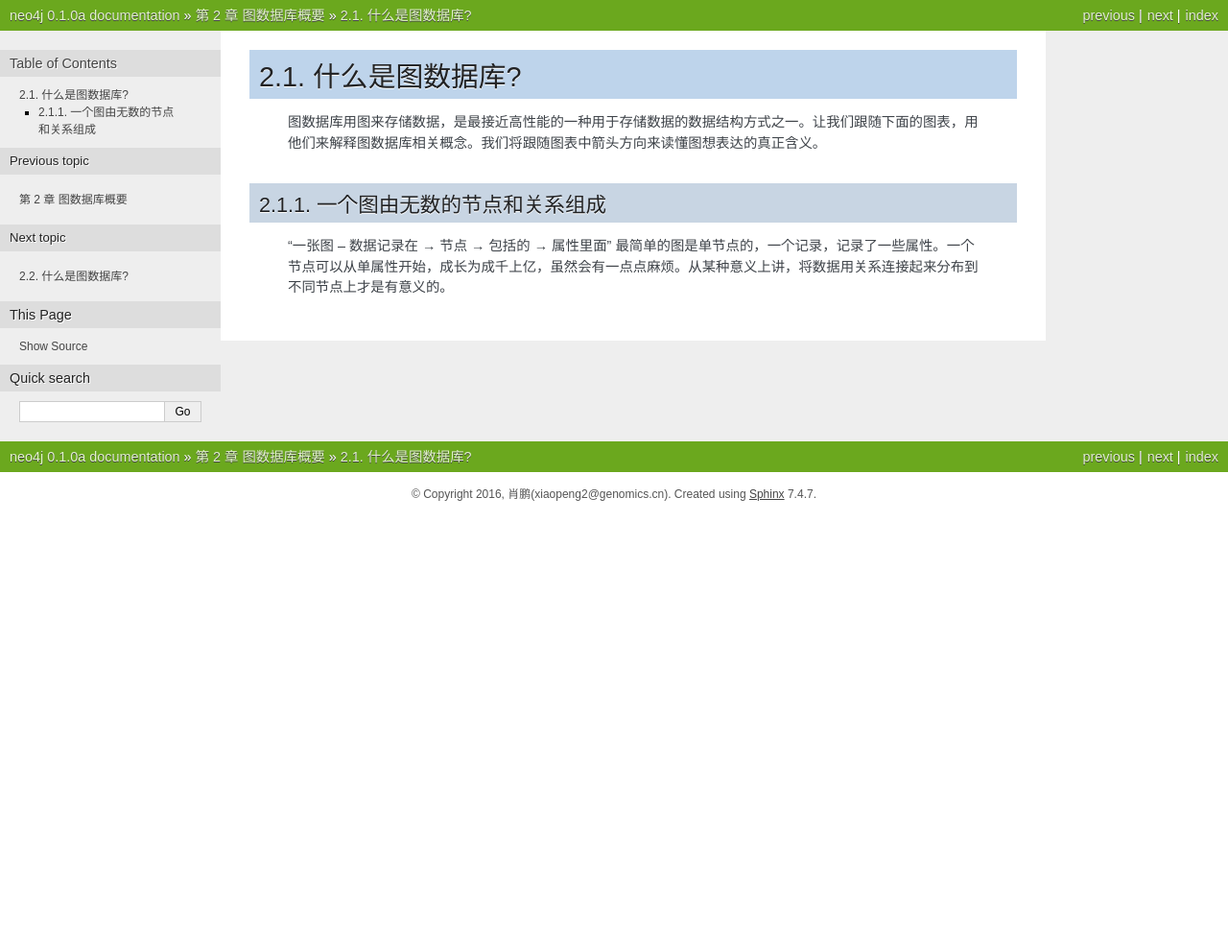
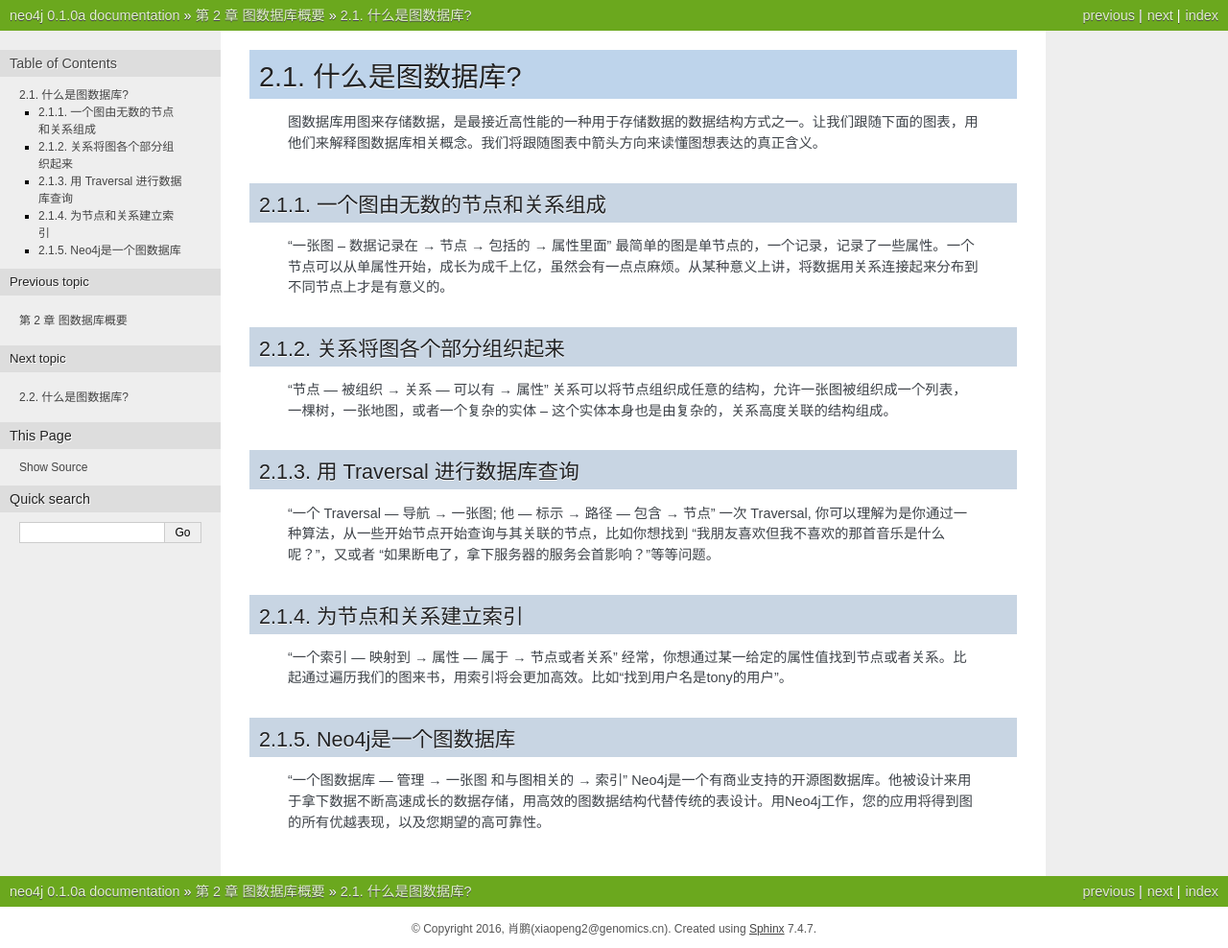
Before and after one commit to PaddyXiao/neo4j-docs, a Sphinx documentation site: the page built from docs/source/chapter2/chapter2_1.rst, in a window 1280 px wide. Shown: the whole page at 96% size. Built offline with Sphinx 7.4.7, drawn with Linux system fonts in a browser that asks for light colours; before the commit the page ends 900 px from its top, so only the background shows below that.

Commit message:
add chapter2-1-5

```diff
--- a/docs/source/chapter2/chapter2_1.rst
+++ b/docs/source/chapter2/chapter2_1.rst
@@ -10,4 +10,34 @@
     “一张图 – 数据记录在 → 节点 → 包括的 → 属性里面”
     最简单的图是单节点的，一个记录，记录了一些属性。一个节点可以从单属性开始，成长为成千上亿，虽然会有一点点麻烦。从某种意义上讲，将数据用关系连接起来分布到不同节点上才是有意义的。
 
-    .. image:
+    .. image: https://github.com/PaddyXiao/neo4j-docs/blob/master/docs/images/graphdb-gve.svg.png?raw=true
+
+2.1.2. 关系将图各个部分组织起来
+------------------------------
+
+    “节点 — 被组织 → 关系 — 可以有 → 属性”
+    关系可以将节点组织成任意的结构，允许一张图被组织成一个列表，一棵树，一张地图，或者一个复杂的实体 – 这个实体本身也是由复杂的，关系高度关联的结构组成。
+
+2.1.3. 用 Traversal 进行数据库查询
+---------------------------------
+
+    “一个 Traversal — 导航 → 一张图; 他 — 标示 → 路径 — 包含 → 节点”
+    一次 Traversal, 你可以理解为是你通过一种算法，从一些开始节点开始查询与其关联的节点，比如你想找到 “我朋友喜欢但我不喜欢的那首音乐是什么呢？”，又或者 “如果断电了，拿下服务器的服务会首影响？”等等问题。
+
+    .. image: https://github.com/PaddyXiao/neo4j-docs/blob/master/docs/images/graphdb-traversal.svg.png?raw=true
+
+2.1.4. 为节点和关系建立索引
+---------------------------
+
+    “一个索引 — 映射到 → 属性 — 属于 → 节点或者关系”
+    经常，你想通过某一给定的属性值找到节点或者关系。比起通过遍历我们的图来书，用索引将会更加高效。比如“找到用户名是tony的用户”。
+
+    .. image: https://github.com/PaddyXiao/neo4j-docs/blob/master/docs/images/graphdb-indexes.svg.png?raw=true
+
+2.1.5. Neo4j是一个图数据库
+----------------------------
+
+    “一个图数据库 — 管理 → 一张图 和与图相关的 → 索引”
+    Neo4j是一个有商业支持的开源图数据库。他被设计来用于拿下数据不断高速成长的数据存储，用高效的图数据结构代替传统的表设计。用Neo4j工作，您的应用将得到图的所有优越表现，以及您期望的高可靠性。
+
+    .. image: https://github.com/PaddyXiao/neo4j-docs/blob/master/docs/images/graphdb-overview.svg.png?raw=true
```
Also changed, not shown: docs/images/graphdb-indexes.svg.png (added), docs/images/graphdb-overview.svg.png (added), docs/images/graphdb-traversal.svg.png (added), 6 other files.
